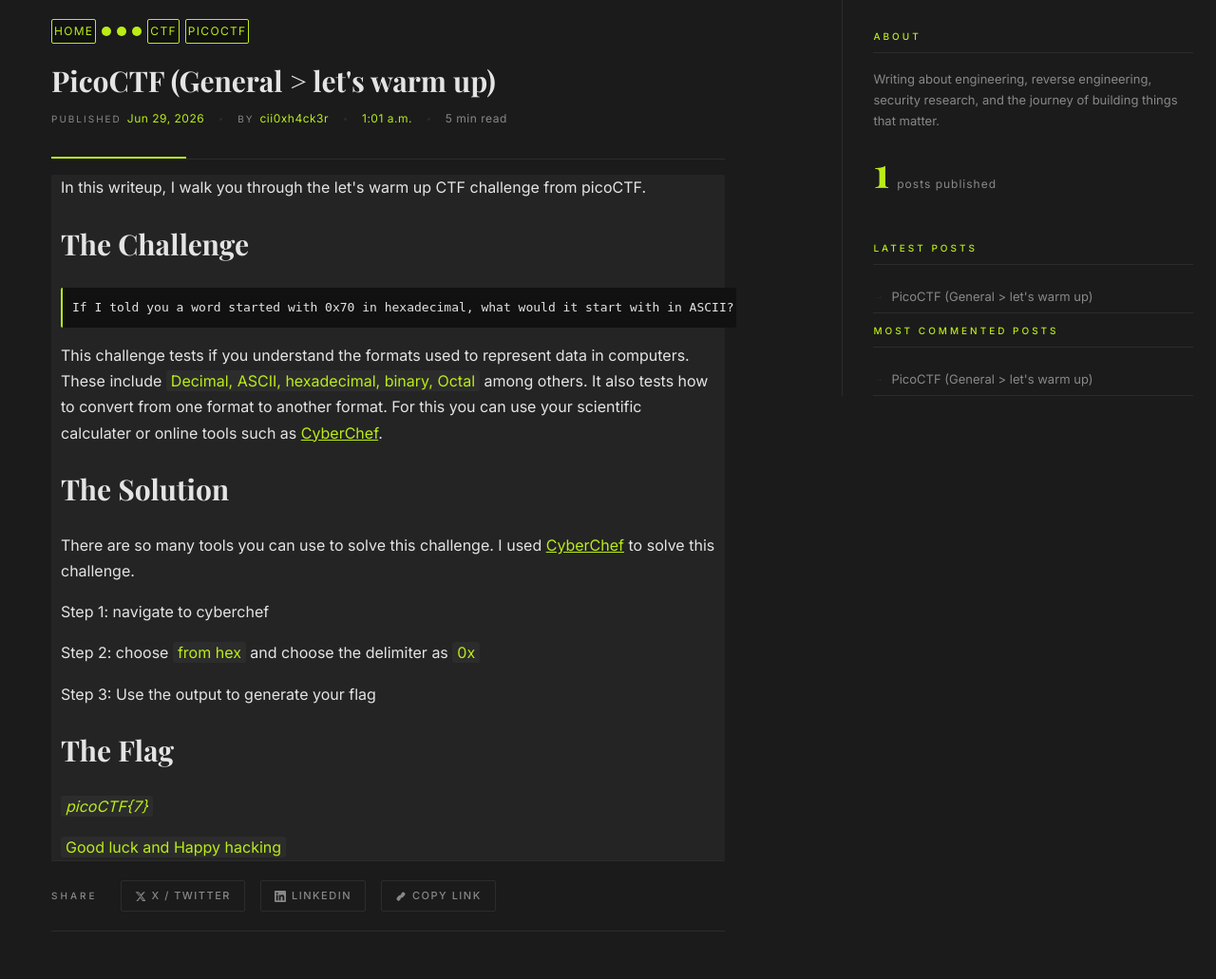
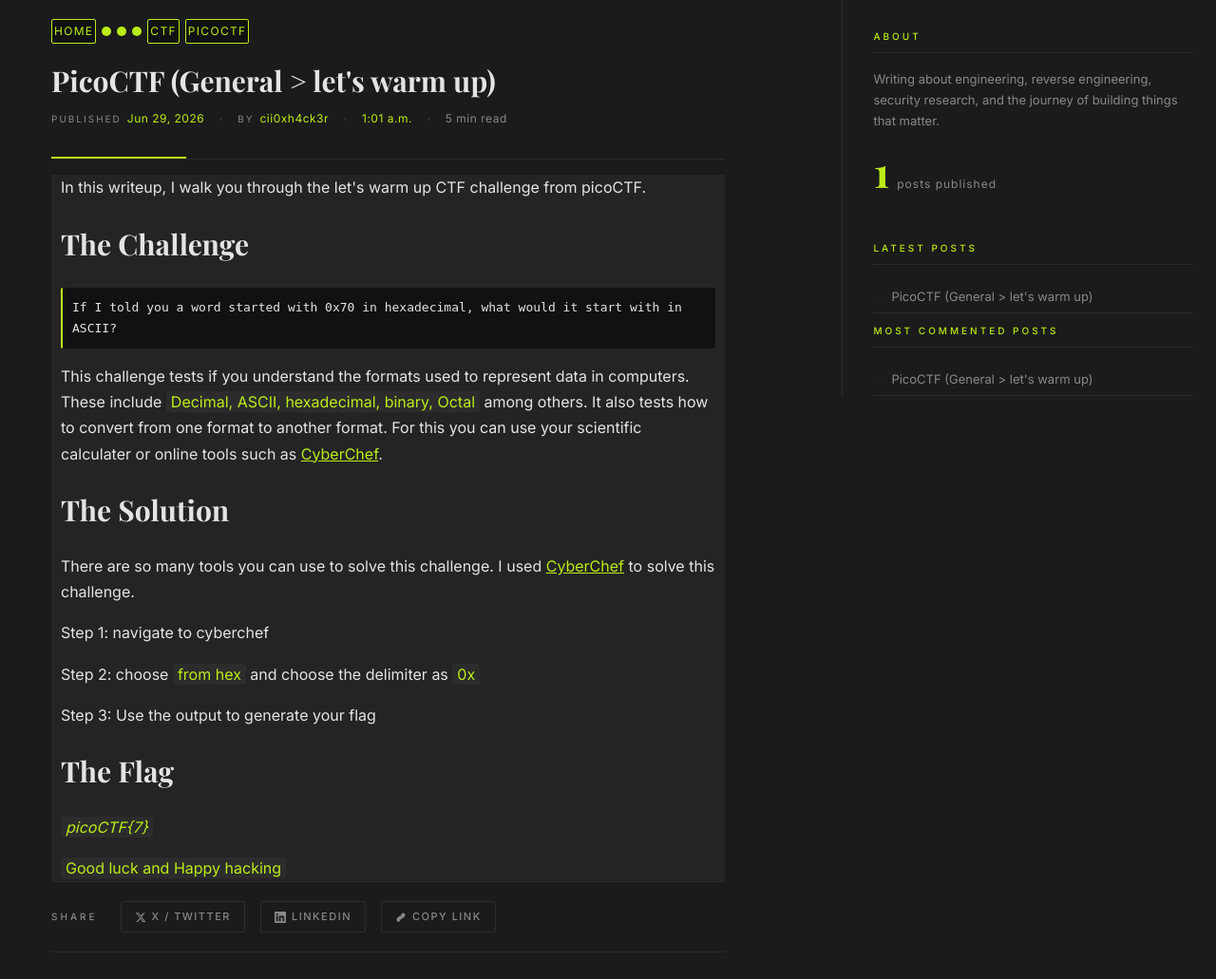
Before and after one commit to IamSila/blog_app, a Django app: template blog/templates/blog/post/detail.html in a window 1280 px wide. Shown: the top 1031 px of the page at 95% size. Run offline with Django 4.2, Linux system fonts and the light colour scheme; the template is opened without the code that fills it: values that come from a table or form of the project are taken from there, others are empty; data comes from the database, SQL or seed files in the repository; both versions use the stored data as it was after the commit; parts of the project's set-up code (start-up, migrations or seed data) failed here and were passed over.

Commit message:
did some cleanups

```diff
--- a/blog/static/css/detail.css
+++ b/blog/static/css/detail.css
@@ -114,6 +114,8 @@
     font-family: 'Playfair Display', serif;
     font-size: 30px;
     color: var(--light);
+    max-width: 100%;
+    box-sizing: border-box;
 }
 
 .post-body pre {
@@ -121,7 +123,9 @@
     padding: 10px;
     border-left: 2px solid var(--lime);
     border-radius: 2px;
-    width: 100%;
+    white-space: pre-wrap;
+    word-wrap: break-word;
+    overflow-x: auto;
 }
 
 .post-body span {
```
Also changed, not shown: db.sqlite3.
